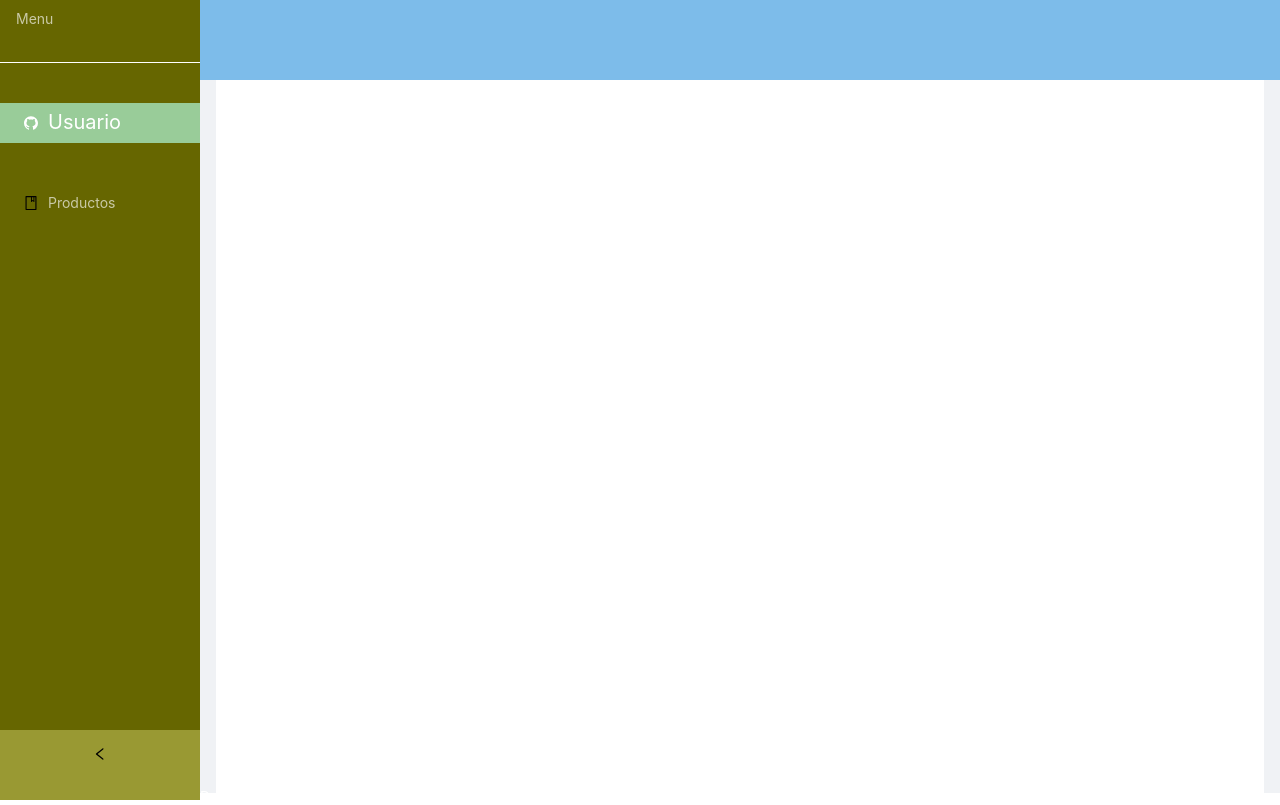
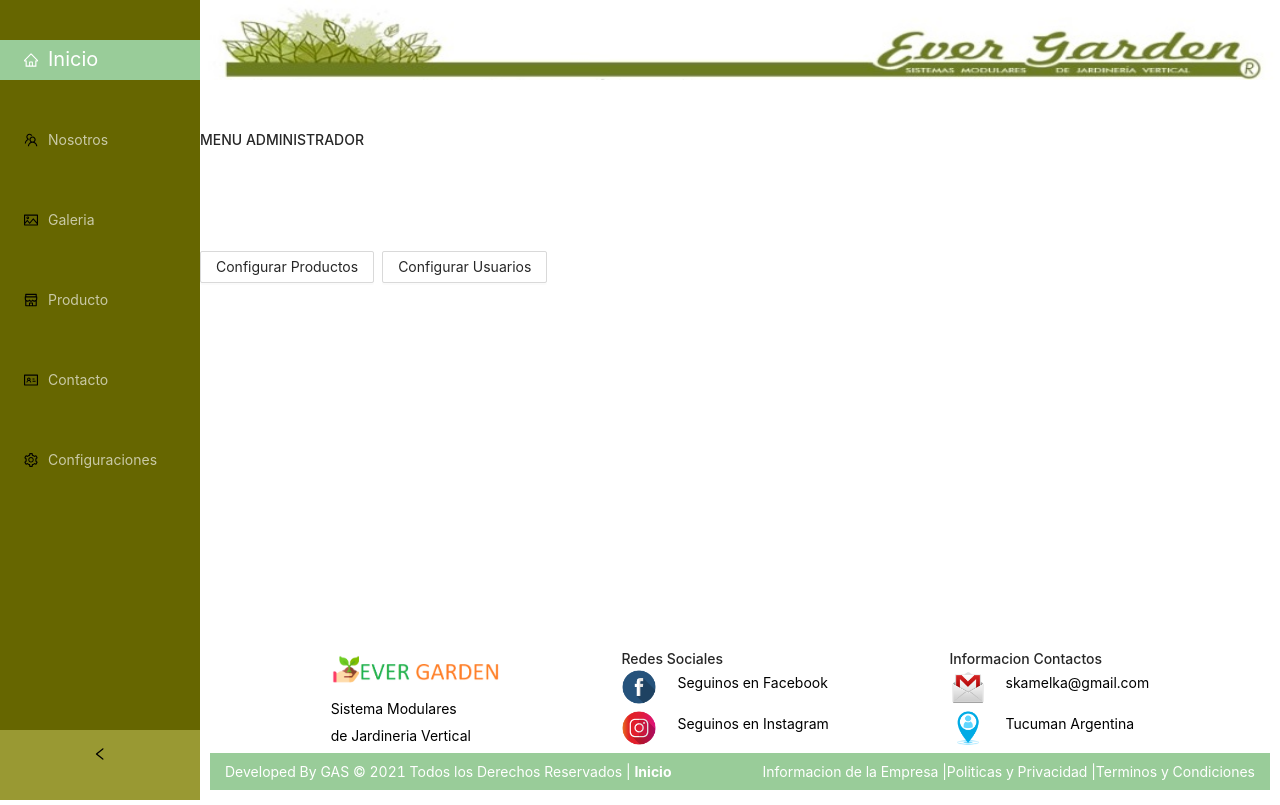
Before and after one commit to andyska/EverGarden-FrontEnd, a React (Create React App) app in the folder my-app/: page /MenuAdmin in a window 1280 px wide. Built offline with nearby package versions, Linux system fonts and the light colour scheme.

Commit message:
por las dudas

```diff
--- a/my-app/src/App.js
+++ b/my-app/src/App.js
@@ -8,7 +8,7 @@ import MyLayout from './components/Layout/Layout'
 function App() {
   return (
     <div>
-      <LayoutAdmin/>
+      <MyLayout/>
     </div>
   );
 }
@@ -17,7 +17,7 @@ function App() {
 function App() {
   return (
     <div>
-      <MyLayout/>
+      <LayoutAdmin/>
     </div>
   );
 }*/
--- a/my-app/src/ProductsCrud.jsx
+++ b/my-app/src/ProductsCrud.jsx
@@ -7,7 +7,7 @@ const ProductsCrud = () => {
 
   const [products, setProducts] = useState([])
   const [isModalVisible, setIsModalVisible] = useState(true);
-  const token = Storage.getItem('Token')
+  //const token = Storage.getItem('Token') //, {headers:{'Authorization': 'bearer' + token}}
 
   const handleOnClick =() => {
     setIsModalVisible(true)
@@ -15,9 +15,7 @@ const ProductsCrud = () => {
   }
 
   const getAllProducts = async () => {
-    const resp = await axios.get('http://localhost:8080/api/products', {
-      headers:{'Authorization': 'bearer' + token}
-    });
+    const resp = await axios.get('http://localhost:8080/api/products');
     console.log(resp.data)
     setProducts(resp.data)
   }
--- a/my-app/src/components/Layout/Layout.jsx
+++ b/my-app/src/components/Layout/Layout.jsx
@@ -16,6 +16,7 @@ import {
   PictureOutlined,
   TeamOutlined,
   ShopOutlined,
+  SettingOutlined
 } from '@ant-design/icons'
 import MyCarousel from '../Carousel/Carousel'
 import IndexPage from '../Pages/Index'
@@ -23,27 +24,33 @@ import MyLogin from '../Login/Login'
 import Products from '../Pages/products'
 import ProductsCrud from '../../ProductsCrud'
 import MenuAdmin from '../Pages/MenuAdmin'
-import Users from '../../Users'
+import Users from '../Pages/Users'
 
 const { Header, Content, Footer, Sider } = Layout;
 
 const MyLayout = () => {
   const [collapsed, setCollapsed] = useState(false)
   const [isModalVisible, setIsModalVisible] = useState(true);
+  const [isConfigHidden, setIsConfigHidden] = useState(false);
+
 
   const handleOnCollapsed = (collapsed) => {
     console.log(collapsed);
     setCollapsed(collapsed);
+
   };
 
-
-  const HandleOnClick =() => {
+   const HandleOnClick =() => {
     setIsModalVisible(true)
     console.log('visible:', isModalVisible)
   }
 
+  const HandleConfig =() => {
+    setIsConfigHidden(true)
+    console.log("llegue hasta aca!")
+  }
 
-  return (
+   return (
     <Layout style={{ minHeight: '100vh' }}>
 
       <Layout>
@@ -69,8 +76,8 @@ const MyLayout = () => {
               </NavLink>
             </Menu.Item>
 
-            <Menu.Item className="item" key="4" icon={<ShopOutlined />}>
-              <NavLink to="/products">
+            <Menu.Item className="item" key="4" icon={<ShopOutlined />} >
+              <NavLink to="/products"  >
                 Producto
               </NavLink>
             </Menu.Item>
@@ -80,12 +87,11 @@ const MyLayout = () => {
                 Contacto
               </NavLink>
             </Menu.Item>
-{/*
-            <Menu.Item className="item" key="6" icon={<IdcardOutlined />}>
-              <NavLink to="/admin">
-                Acceso
+            <Menu.Item className="item" key="6" icon={<SettingOutlined/>}>
+              <NavLink hidden={isConfigHidden} id="Config" to="/MenuAdmin" >
+                Configuraciones
               </NavLink>
-            </Menu.Item>   */}
+            </Menu.Item>
             </Menu>
         </Sider>
 
--- a/my-app/src/components/Login/Login.jsx
+++ b/my-app/src/components/Login/Login.jsx
@@ -5,7 +5,8 @@ import LayoutAdmin from '../Layout/LayoutAdmin'
 import  {NavLink,  Routes, Route} from 'react-router-dom'
 import axios from 'axios'
 import { message } from 'antd';
-
+import setIsConfigHidden from '../Layout/Layout'
+import HandleConfig from '../Layout/Layout'
 
 const layout = {
   labelCol: {
@@ -24,6 +25,7 @@ const tailLayout = {
 
 const MyLogin = () => {
 
+
   const onFinish = async(values) => {
     console.log('Success:', values);
     const userObject =
@@ -34,16 +36,16 @@ const MyLogin = () => {
     console.log ('userObject:', userObject)
     try{
     const response = await axios.post('http://localhost:8080/api/users/login/', userObject );
-    console.log ('repsonse:', response.data)
-    console.log('token:', response.data.token)
      localStorage.setItem("Token", response.data.token)
      alert ('Bienvenido! Presione ACEPTAR para ingresar al menú de usuario administrador')
      window.location.href= '/MenuAdmin'
+     //HandleConfig()
   }
   catch(err){
     //settear en true la bandera para levantar para que salte el error de loggeo
     console.log('este es el error de login', err)
     alert ('Error: Usuario o Contraseña invalidos')
+
     };
   }
 
@@ -107,7 +109,6 @@ const MyLogin = () => {
 
         <Button type="primary" htmlType="submit" style={{backgroundColor: '#666600', border: 'none'}}>
           Ingresar
-
         </Button>
       </Form.Item>
     </Form>
--- a/my-app/src/components/Pages/MenuAdmin.jsx
+++ b/my-app/src/components/Pages/MenuAdmin.jsx
@@ -1,5 +1,5 @@
 import React from 'react';
-import { Button } from 'antd';
+import { Button, Space } from 'antd';
 
 const MenuAdmin = () => {
 
@@ -16,12 +16,14 @@ const MenuAdmin = () => {
      return (
          <div>
          <h1>MENU ADMINISTRADOR</h1>
+         <Space>
          <Button onClick={handleOnClick}>
-             Product CRUD
+          Configurar Productos
          </Button >
          <Button onClick={handleUsersClick}>
-         Users CRUD
+         Configurar Usuarios
         </Button>
+        </Space>
         </div>
           )
  }
```
